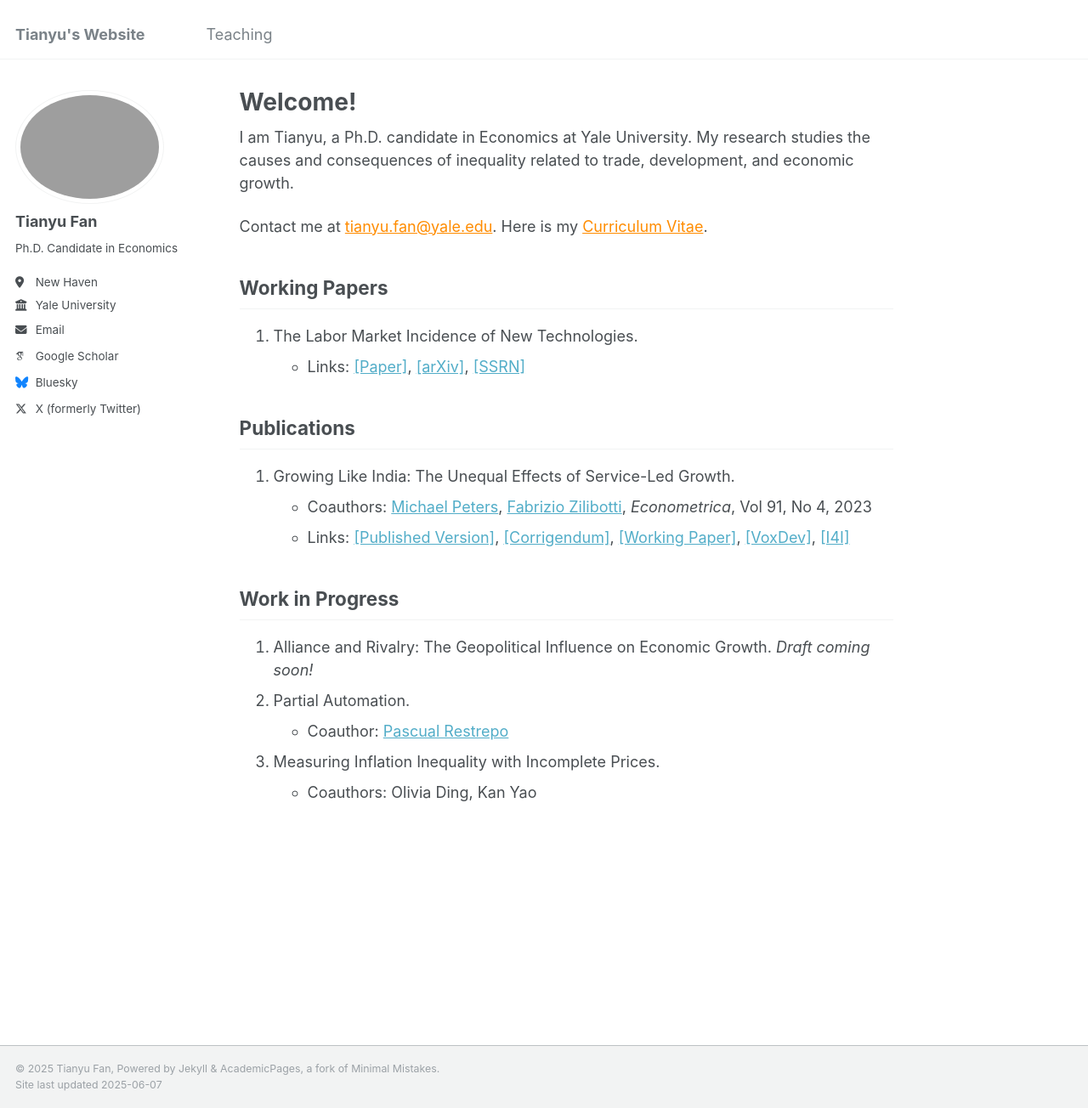
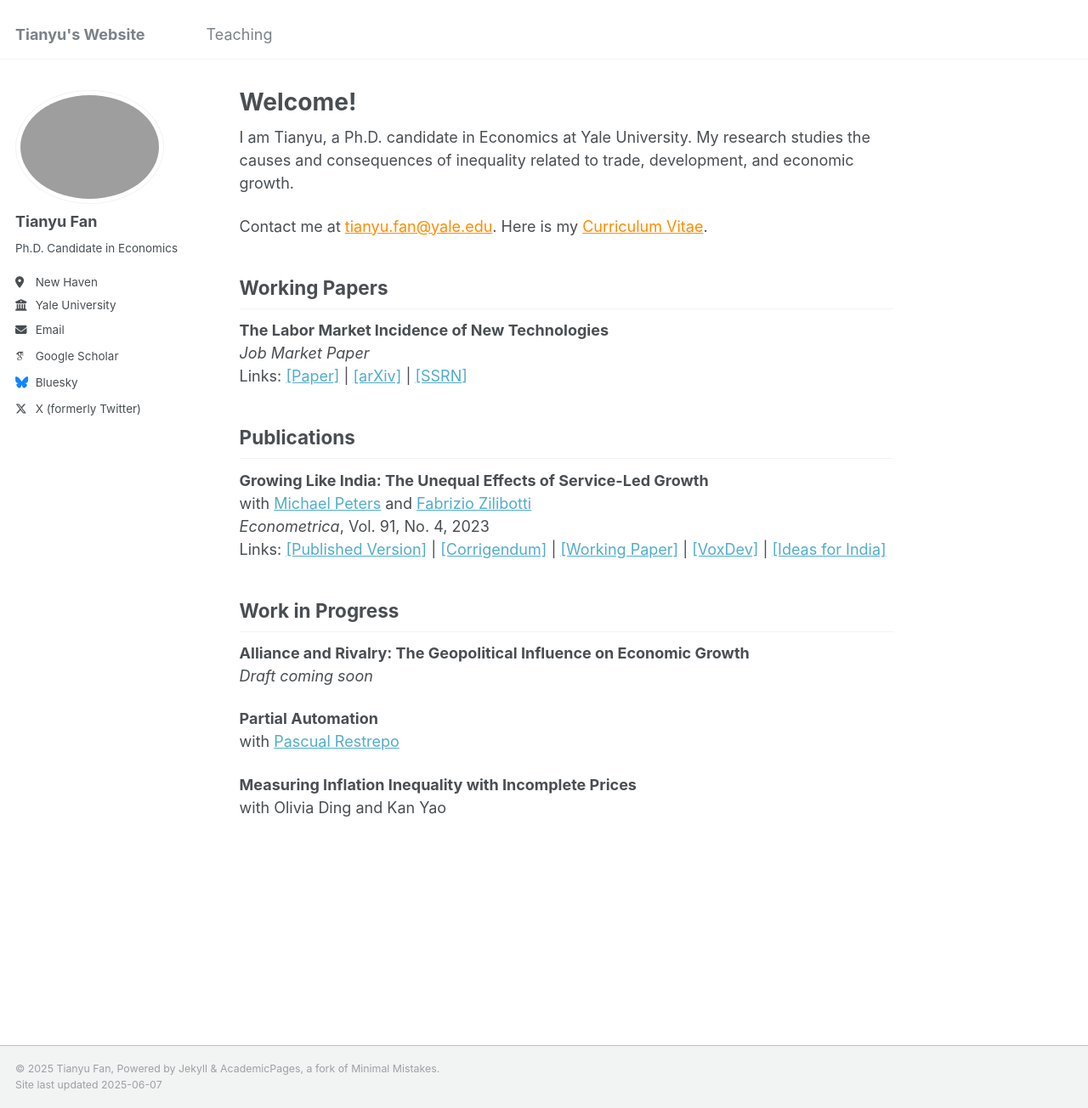
Before and after one commit to tianyufan-econ/tianyufan-econ.github.io, a Jekyll site: the page built from _pages/about.md, in a window 1280 px wide and 1304 px high. Shown: the whole window at 85% size. Built offline with Jekyll 4.4.1, drawn with Linux system fonts in a browser that asks for light colours; some web fonts are replaced.

Commit message:
Update about.md

```diff
--- a/_pages/about.md
+++ b/_pages/about.md
@@ -4,8 +4,8 @@ title: "Welcome!"
 author_profile: true
 layout: single
 redirect_from:
-  - /about/
-  - /about.html
+ - /about/
+ - /about.html
 ---
 
 I am Tianyu, a Ph.D. candidate in Economics at Yale University. My research studies the causes and consequences of inequality related to trade, development, and economic growth.
@@ -14,19 +14,24 @@ Contact me at <a href="mailto:tianyu.fan@yale.edu" style="color: darkorange;">ti
 
 ## Working Papers
 
-1. The Labor Market Incidence of New Technologies.
-   - Links: [[Paper]](/files/FAN_Technology_Incidence.pdf), [[arXiv]](https://arxiv.org/abs/2504.04047), [[SSRN]](https://papers.ssrn.com/sol3/papers.cfm?abstract_id=5160195)
+**The Labor Market Incidence of New Technologies**
+*Job Market Paper*
+Links: [[Paper]](/files/FAN_Technology_Incidence.pdf) | [[arXiv]](https://arxiv.org/abs/2504.04047) | [[SSRN]](https://papers.ssrn.com/sol3/papers.cfm?abstract_id=5160195)
 
 ## Publications
 
-1. Growing Like India: The Unequal Effects of Service-Led Growth.
-   - Coauthors: [Michael Peters](https://mipeters.weebly.com), [Fabrizio Zilibotti](https://campuspress.yale.edu/zilibotti/), *Econometrica*, Vol 91, No 4, 2023
-   - Links: [[Published Version]](/files/FPZ_UnequalGrowth.pdf), [[Corrigendum]](/files/FPZ_Corrigendum.pdf), [[Working Paper]](/files/FPZ_ECMA_final.pdf), [[VoxDev]](https://voxdev.org/topic/macroeconomics-growth/how-services-drive-growth-emerging-economies-evidence-india), [[I4I]](https://www.ideasforindia.in/topics/macroeconomics/india-s-service-led-growth.html)
+**Growing Like India: The Unequal Effects of Service-Led Growth**
+with [Michael Peters](https://mipeters.weebly.com) and [Fabrizio Zilibotti](https://campuspress.yale.edu/zilibotti/)
+*Econometrica*, Vol. 91, No. 4, 2023
+Links: [[Published Version]](/files/FPZ_UnequalGrowth.pdf) | [[Corrigendum]](/files/FPZ_Corrigendum.pdf) | [[Working Paper]](/files/FPZ_ECMA_final.pdf) | [[VoxDev]](https://voxdev.org/topic/macroeconomics-growth/how-services-drive-growth-emerging-economies-evidence-india) | [[Ideas for India]](https://www.ideasforindia.in/topics/macroeconomics/india-s-service-led-growth.html)
 
 ## Work in Progress
 
-1. Alliance and Rivalry: The Geopolitical Influence on Economic Growth. *Draft coming soon!*
-2. Partial Automation.
-   - Coauthor: [Pascual Restrepo](https://campuspress.yale.edu/pascualrestrepo/)
-3. Measuring Inflation Inequality with Incomplete Prices.
-   - Coauthors: Olivia Ding, Kan Yao
+**Alliance and Rivalry: The Geopolitical Influence on Economic Growth**
+*Draft coming soon*
+
+**Partial Automation**
+with [Pascual Restrepo](https://campuspress.yale.edu/pascualrestrepo/)
+
+**Measuring Inflation Inequality with Incomplete Prices**
+with Olivia Ding and Kan Yao
```
